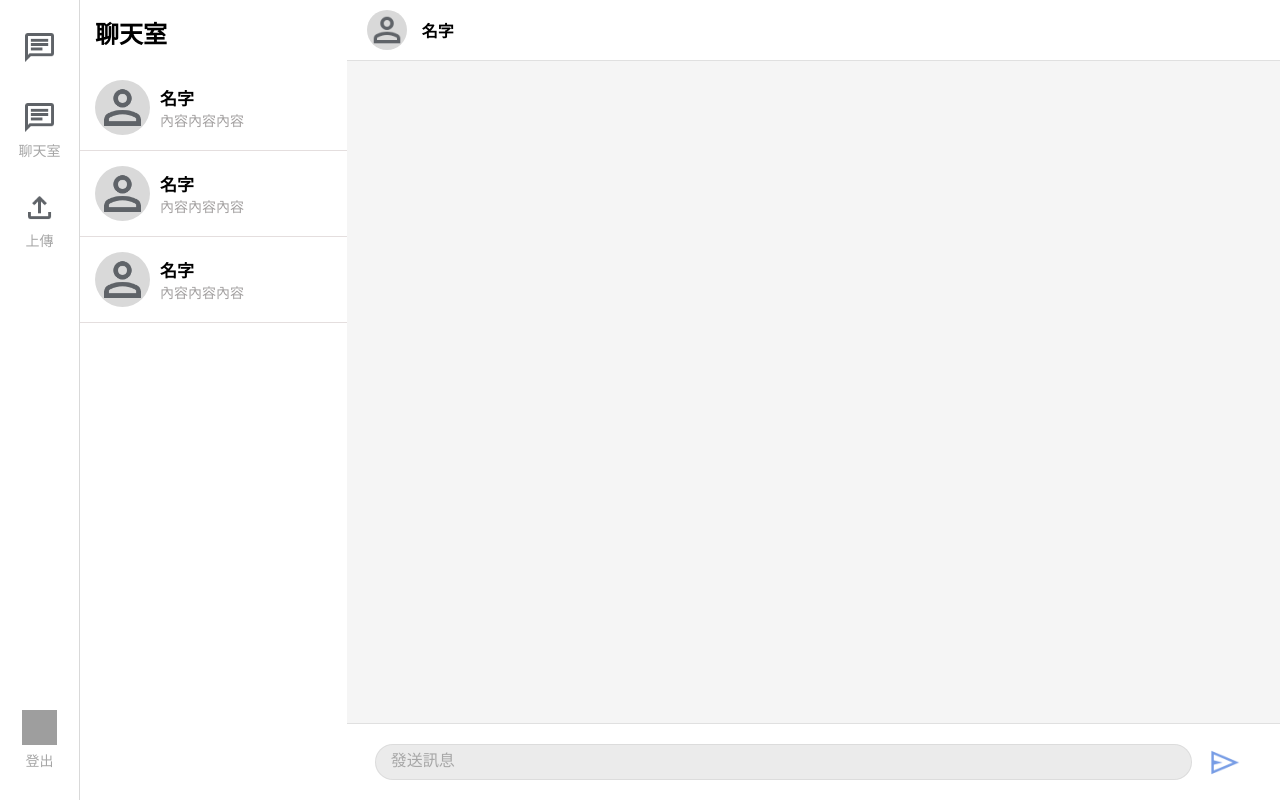
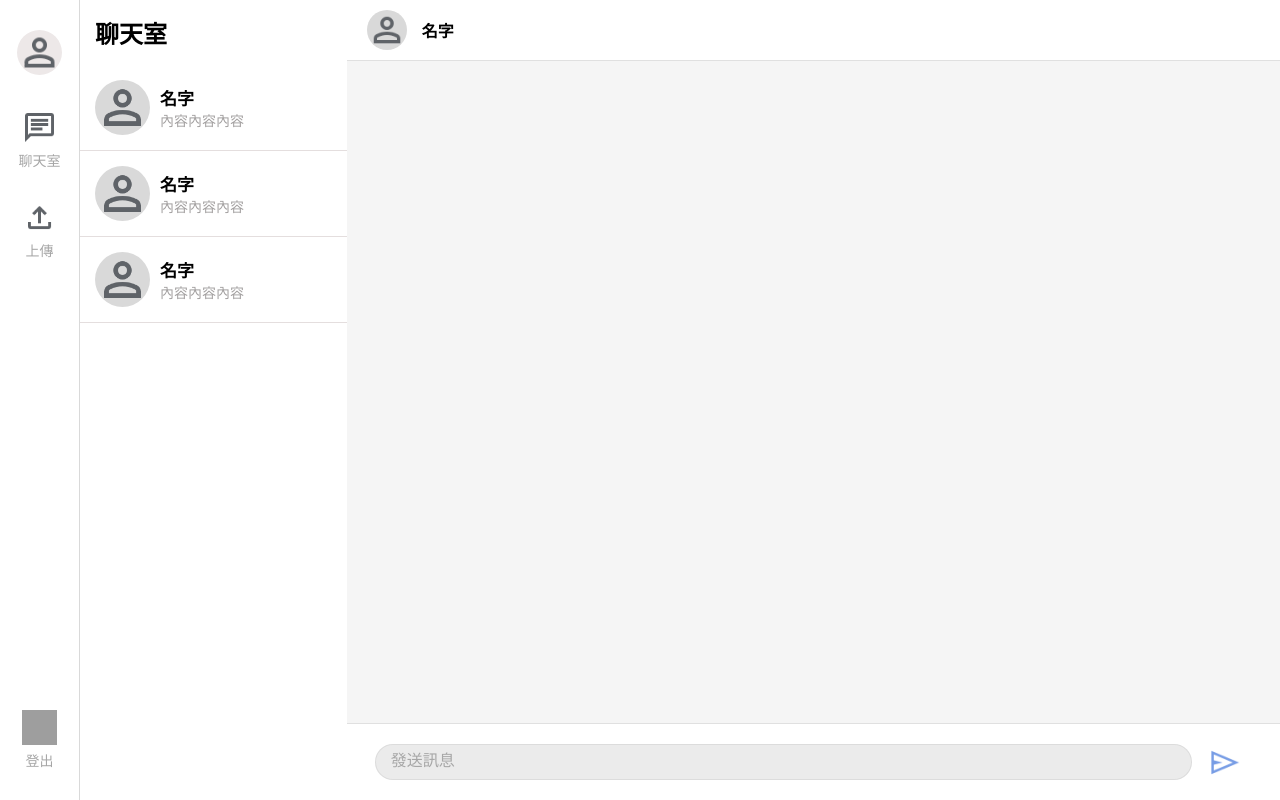
Before and after one commit to nccu-mis-g8/web-app, a React app in the folder frontend/: page / in a window 1280 px wide. Built offline with nearby package versions, Linux system fonts and the light colour scheme; sample sign-in values are in the browser's storage; grey boxes are pictures that could not be loaded.

Commit message:
add user info path and it's style

```diff
--- a/frontend/src/components/NavigationBar.js
+++ b/frontend/src/components/NavigationBar.js
@@ -1,6 +1,7 @@
 import { useState } from "react";
 import { useNavigate } from "react-router-dom";
 import classes from "./NavigationBar.module.css";
+import bot_avatar from "../images/bot_avatar.png";
 import chat from "../images/chat.png";
 import upload from "../images/upload.png";
 import logout from "../images/logout.png";
@@ -19,6 +20,10 @@ function NavigationBar() {
         setShowLogoutMenu(false);
     }
 
+    function redirectToUserInfo() {
+        navigate("/user_info");
+    }
+
     function redirectToChat() {
         navigate("/");
     }
@@ -30,7 +35,7 @@ function NavigationBar() {
 
     return (
         <div className={classes.barContainer}>
-            <img src={chat} className={classes.icon} alt="聊天室" onClick={redirectToChat}/>
+            <img src={bot_avatar} className={classes.userIcon} alt="使用者資訊" onClick={redirectToUserInfo}/>
             <img src={chat} className={classes.icon} alt="聊天室" onClick={redirectToChat}/>
             <div className={classes.illustration}>聊天室</div>
             <img src={upload} className={classes.icon} alt="上傳" onClick={redirectToUpload}/>
--- a/frontend/src/components/NavigationBar.module.css
+++ b/frontend/src/components/NavigationBar.module.css
@@ -3,6 +3,16 @@
     flex-direction: column;
     align-items: center;
     height: 100vh;
+}
+
+.userIcon {
+    width: 45px;
+    height: 45px;
+    margin-top: 30px;
+    margin-bottom: 5px;
+    cursor: pointer;
+    border-radius: 50%;
+    background-color: rgb(237, 232, 232);
 }
 
 .icon {
```
